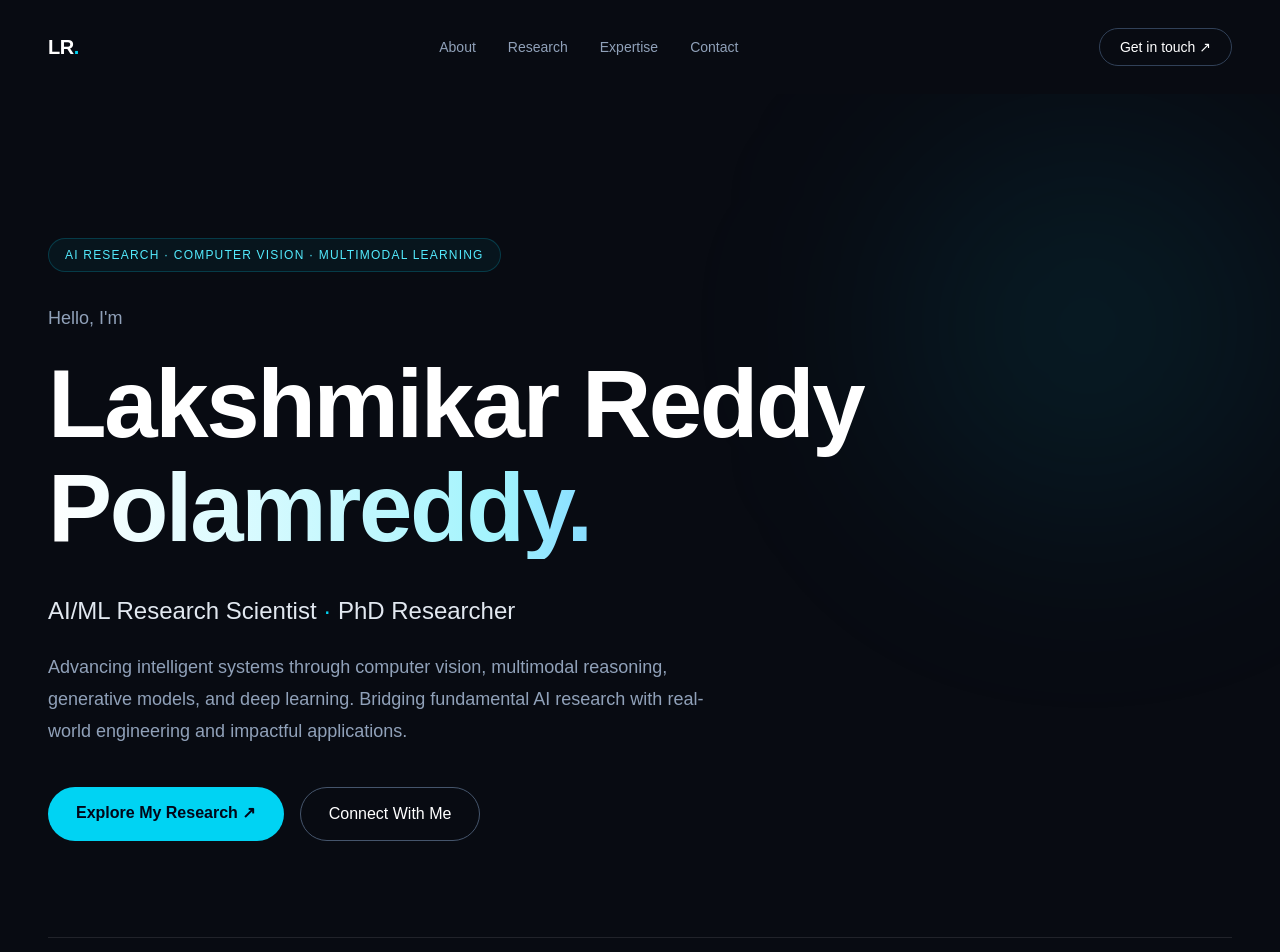
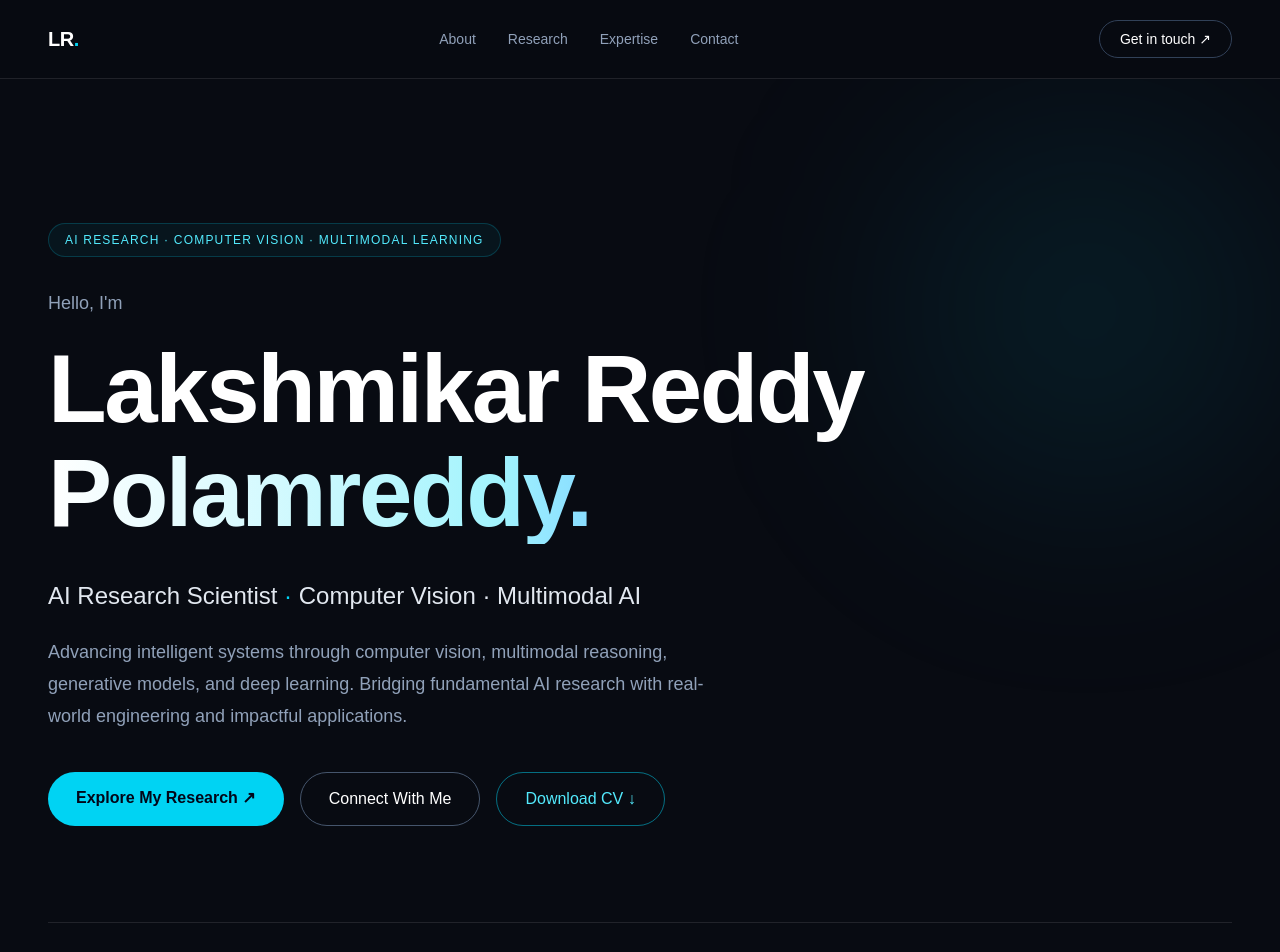
Before and after one commit to sravanipottipati/lakshmikar-ai-portfolio, a Next.js app: page / in a window 1280 px wide. Shown: the top 952 px of the page. Built offline with nearby package versions, Linux system fonts and the light colour scheme.

Commit message:
Improve portfolio navigation and hero with downloadable CV

```diff
--- a/src/app/page.tsx
+++ b/src/app/page.tsx
@@ -33,7 +33,7 @@ export default function Home() {
   return (
     <main className="min-h-screen bg-[#080b12] text-white">
       {/* Navigation */}
-      <header className="mx-auto flex max-w-7xl items-center justify-between px-6 py-7 lg:px-12">
+      <header className="sticky top-0 z-50 mx-auto flex max-w-7xl items-center justify-between border-b border-white/10 bg-[#080b12]/90 px-6 py-5 backdrop-blur-xl lg:px-12">
         <a href="#" className="text-xl font-bold tracking-tight">
           LR<span className="text-cyan-400">.</span>
         </a>
@@ -77,9 +77,9 @@ export default function Home() {
           </h1>
 
           <h2 className="mt-9 text-xl font-medium text-slate-200 sm:text-2xl">
-            AI/ML Research Scientist
+            AI Research Scientist
             <span className="text-cyan-400"> · </span>
-            PhD Researcher
+            Computer Vision · Multimodal AI
           </h2>
 
           <p className="mt-6 max-w-2xl text-lg leading-8 text-slate-400">
@@ -101,6 +101,13 @@ export default function Home() {
               className="rounded-full border border-slate-600 px-7 py-3.5 font-medium transition hover:border-white"
             >
               Connect With Me
+            </a>
+            <a
+              href="/documents/Lakshmikar_Polamreddy_CV.pdf"
+              download="Lakshmikar_Polamreddy_CV.pdf"
+              className="rounded-full border border-cyan-400/50 px-7 py-3.5 font-medium text-cyan-300 transition hover:bg-cyan-400/10"
+            >
+              Download CV ↓
             </a>
           </div>
         </div>
```
Also changed, not shown: 1 other file (tests, documents, lock files or other folders).
